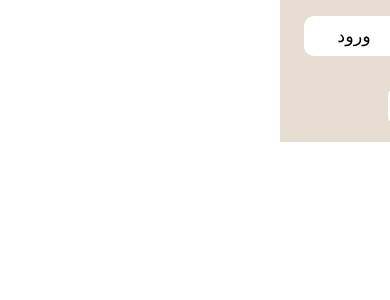
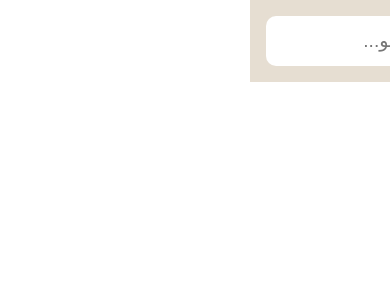
Before and after one commit to SepehrShK/online-shop, a React (Vite) app: page / in a window 390 px wide. Shown: the top 300 px of the page. Built offline with nearby package versions, Linux system fonts and the light colour scheme.

Commit message:
nav complete change

```diff
--- a/src/navbar/Navbar.css
+++ b/src/navbar/Navbar.css
@@ -7,21 +7,20 @@
     padding: 1rem 1.5rem;
     background-color: #e6ded2;
     justify-content: flex-start;
-    /* justify-content: space-between;
-    align-items: center; */
+    justify-content: space-between;
+    align-items: center;
 }
 
 /* right nav */
 .right-nav{
     display: flex;
-    position: absolute;
-    right: 24px;
     gap: 35px;
     align-items: center;
 }
 
 .nav-links{
     display: flex;
+    gap: 30px;
     height: 50px;
     list-style: none;
     align-items: center;
@@ -29,20 +28,63 @@
     margin: 0;
 }
 
-.nav-links a{
+.nav-link{
+    display: flex;
+    position: relative;
+    text-align: center;
+}
+
+.nav-link a{
     text-decoration: none;
     color: black;
 }
 
-/* middle nav */
+.arrow-icon{
+    transition: transform 0.3s;
+    cursor: pointer;
+    margin-right: -0.5rem;
+}
+
+.arrow-icon.up{
+    transform: rotate(180deg);
+}
+
+.nav-link span{
+    cursor: pointer;
+}
+
+/* right nav when logged in */
+.dropdown-menu{
+    position: absolute;
+    top: 30px;
+    width: 118px;
+    background: #d6c9b7;
+    border-radius: 10px;
+    margin-top: 0.5rem;
+    padding: 0.5rem;
+    list-style: none;
+}
+
+.logout-button{
+    display: flex;
+    width: 116px;
+    height: 50px;
+    color: red;
+    border: 1px solid red;
+    border-radius: 10px;
+    cursor: pointer;
+    justify-content: center;
+    align-items: center;
+    margin: auto;
+}
+
+/* input nav */
 .input-div{
     display: flex;
-    position: absolute;
-    right: 100px;
     background-color: white;
     border-radius: 10px;
     height: 50px;
-    width: 260px;
+    width: 320px;
     align-items: center;
     padding: 0 0.8rem;
 }
@@ -50,7 +92,7 @@
 .input-field{
     border: none;
     height: 40px;
-    width: 240px;
+    width: 300px;
     border-radius: 10px;
     font-size: 1.2rem;
     margin-right: 0.3rem;
@@ -61,110 +103,85 @@
     outline: none;
 }
 
-/* left nav */
-.left-nav{
-    position: absolute;
-    left: 24px;
-}
-
-.loginButton-userDropdown{
-    display: flex;
-    width: 150px;
-    height: 50px;
-    font-size: 1.1rem;
-    background-color: white;
-    border: none;
-    border-radius: 10px;
-    justify-content: center;
-    align-items: center;
-    transition: background-color ease 0.3s;
+/* menu for smaller screens */
+.menu-toggle{
+    display: none;
     cursor: pointer;
 }
 
-.loginButton-userDropdown:hover{
-    background-color: #faf3e0;
+.hamburger-icon{
+    transition: color 0.3s;
+    color: white;
+}
+.hamburger-icon:hover{
+    color: #faf3e0;
 }
 
-.loginButton-userDropdown a{
-    text-decoration: none;
-    color: black;
+/* smaller screen styles */
+@media (max-width: 750px){
+    .nav-links{
+        position: absolute;
+        height: auto;
+        top: 60px;
+        right: 6px;
+        background: #d6c9b7;
+        flex-direction: column;
+        width: 118px;
+        padding: 1rem;
+        display: none;
+        box-shadow: 0 2px 8px rgba(0,0,0,0.15);
     }
 
-.arrow-icon{
-    transition: transform 0.3s;
+    .nav-links.active{
+        display: flex;
+        align-items: start;
     }
 
-.arrow-icon.up{
-    transform: rotate(180deg);
+    .nav-link{
+        flex-wrap: wrap;
     }
 
-/* left nav when logged in */
-.dropdown-menu{
-    position: absolute;
-    width: 134px;
-    background: #d6c9b7;
-    border-radius: 10px;
-    margin-top: 0.5rem;
-    padding: 0.5rem;
-    list-style: none;
+    .menu-toggle{
+        display: flex;
     }
 
-.logout-button{
-    display: flex;
-    width: 134px;
-    height: 50px;
-    font-size: 1.1rem;
-    border: 1px solid red;
-    border-radius: 10px;
-    transition: background-color ease 0.3s;
-    cursor: pointer;
-    justify-content: center;
-    align-items: center;
-}
-
-.logout-button:hover{
-    background-color: red;
-}
-
-/* smaller screen */
-@media (max-width: 650px){
-    .nav{
-        height: 120px;
+    .dropdown-menu{
+        position: static;
+        padding: 0;
     }
 
     .input-div{
-        right: 24px;
-        top: 86px;
+        width: 250px;
+        margin-right: 0.5rem;
+    }
+
+    .input-field{
+        width: 230px;
     }
 }
 
-@media (max-width: 450px){
+@media (max-width: 400px){
     .nav{
-        height: 110px;
+        padding: 1rem;
     }
 
     .input-div{
-        width: 200px;
-        height: 40px;
+        width: 210px;
+        margin-right: 0.5rem;
     }
 
     .input-field{
-        width: 180px;
-        height: 30px;
+        width: 190px;
+    }
 }
 
-    .loginButton-userDropdown{
-        width: 100px;
-        height: 40px;
+@media (max-width: 340px){
+    .input-div{
+        width: 170px;
+        margin-right: 0.5rem;
     }
 
-    .dropdown-menu{
-        width: 84px;
-    }
-
-    .logout-button{
-        width: 84px;
-        height: 40px;
-        font-size: 0.8rem;
+    .input-field{
+        width: 150px;
     }
 }
--- a/src/navbar/Navbar.tsx
+++ b/src/navbar/Navbar.tsx
@@ -4,49 +4,54 @@ import { Link } from "react-router-dom";
 import './Navbar.css'
 import { useAuth } from "../context/useAuth";
 import { useState } from "react";
+import { GiHamburgerMenu } from "react-icons/gi";
 
 const Navbar = () => {
     const { logout, isLoggedIn } = useAuth();
-    const [open, setOpen] = useState(false);
+    const [openProfile, setOpenProfile] = useState<boolean>(false);
+    const [menuOpen, setMenuOpen] = useState<boolean>(false)
 
     return (
         <nav className="nav">
             <div className="right-nav">
-                <ul className="nav-links">
-                    <li className="home-link">
-                        <Link to="/">home</Link>
+                {/* نحوه نمایش لینک ها به اندازه صفحه و فشرده شدن دکمه منو بستگی داره */}
+                <ul className={`nav-links ${menuOpen ? "active" : ""}`}>
+                    <li className="nav-link">
+                        <Link to="/">خانه</Link>
                     </li>
+                    {/* اگه فرد وارد نشده باشه */}
+                    {!isLoggedIn && (
+                        <li className="nav-link" >
+                            <Link to="/Login">ورود</Link>
+                        </li>
+                    )}
+                    {/* اگه فرد وارد شده باشه */}
+                    {isLoggedIn && (
+                        <li className="nav-link" onClick={() => setOpenProfile(!openProfile)}>
+                            <RiArrowDropDownLine className={`arrow-icon ${openProfile ? "up" : ""}`} size={30}/>
+                            <span>ادمین</span>
+
+                            {/* باز یا بسته بودن پروفایل */}
+                            {openProfile && (
+                                <ul className="dropdown-menu">
+                                    <li className="logout-button" onClick={() => {
+                                        logout()
+                                        setOpenProfile(false)
+                                    }}>خروج از حساب</li>
+                                </ul>
+                            )}
+                        </li>
+                    )}
                 </ul>
+                {/* دکمه منو هنگام کوچیک بودن صفحه */}
+                <div className="menu-toggle" onClick={() => setMenuOpen(!menuOpen)}>
+                    <GiHamburgerMenu className="hamburger-icon" size={30} />
+                </div>
             </div>
+            {/* فیلد سرچ محصول */}
             <div className="input-div">
                 {<CiSearch size={20}/>}
                 <input className="input-field" placeholder="جست و جو..." />
-            </div>
-            <div className="left-nav">
-                {/* اگه فرد وارد نشده باشه */}
-                {!isLoggedIn && (
-                    <button className="loginButton-userDropdown" type="button">
-                        <span><Link to="/Login">ورود</Link></span>
-                    </button>
-                )}
-                {/* اگه فرد وارد شده باشه */}
-                {isLoggedIn && (
-                    <div className="dropdown-box">
-                        <button type="button" className="loginButton-userDropdown" onClick={() => setOpen(!open)}>
-                            <RiArrowDropDownLine className={`arrow-icon ${open ? "up" : ""}`} size={30}/>
-                            <span>ادمین</span>
-                        </button>
-
-                        {open && (
-                            <ul className="dropdown-menu">
-                                <li className="logout-button" onClick={() => {
-                                    logout()
-                                    setOpen(false)
-                                }}>خروج از حساب</li>
-                            </ul>
-                        )}
-                    </div>
-                )}
             </div>
         </nav>
     )
```
Lines whose indentation alone changed are shown as unchanged.
